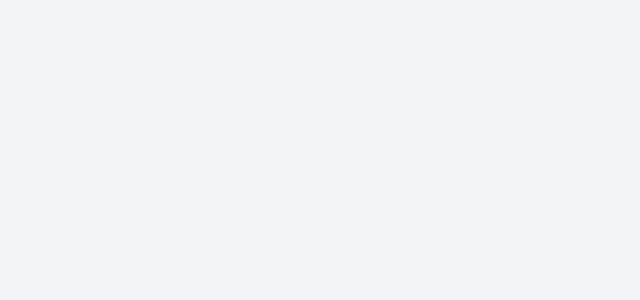
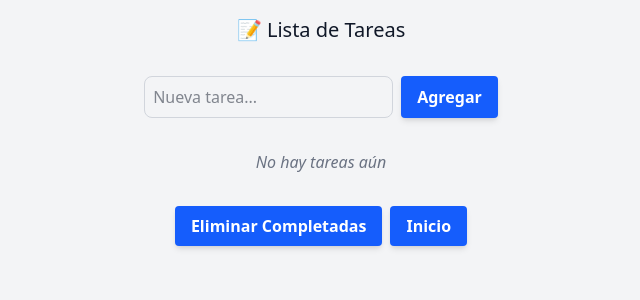
Before and after one commit to JCMeloza/EjerciciosReactJs, a React (Vite) app: page /ejercicio9 in a window 1280 px wide. Before the commit this address had no page. Shown: the top 300 px of the page, without its empty margins (319-959 px from the left). Built offline with nearby package versions, Linux system fonts and the light colour scheme.

Commit message:
Ejercicio 9 añadir tareas

```diff
--- /dev/null
+++ b/src/exercises/Ejercicio9/ListTasks.jsx
@@ -0,0 +1,98 @@
+import { useEffect, useState } from "react";
+import Button from "../../components/button";
+import { useNavigate } from "react-router-dom";
+
+export function ListTasks() {
+    const navigate = useNavigate();
+    const handleGoHome = () => navigate("/");
+
+    // Estado inicial del LocalStorage
+    const [tasks, setTasks] = useState(() => {
+        const saved = localStorage.getItem("tasks");
+        return saved ? JSON.parse(saved) : [];
+    });
+
+    const [newTask, setNewTask] = useState("");
+
+    //guardamos en localstorage cada vez que cambien las tareas
+    useEffect(() => {
+        localStorage.setItem("tasks", JSON.stringify(tasks));
+    }, [tasks]);
+
+    // añadir tareas
+    const addTask = () => {
+        if (newTask.trim() === "") return;
+        setTasks([...tasks, { text: newTask, completed: false }]);
+        setNewTask("");
+    };
+
+    //alterar entre completadas  y no completadas
+
+    const toggleTask = (index) => {
+        const updated = [...tasks];
+        updated[index].completed = !updated[index].completed;
+        setTasks(updated);
+    };
+
+    // Eliminar tareas completadas
+    const clearCompleted = () => {
+        setTasks(tasks.filter((t) => !t.completed));
+    };
+
+    // Enter = añadir tarea
+    const handleKeyPress = (e) => {
+        if (e.key === "Enter") addTask();
+    };
+
+    return (
+        <div className="p-4 flex flex-col items-center gap-4">
+            <h2 className="text-xl mb-4">📝 Lista de Tareas</h2>
+
+            <div className="flex gap-2">
+                <input
+                    type="text"
+                    value={newTask}
+                    onChange={(e) => setNewTask(e.target.value)}
+                    onKeyDown={handleKeyPress}
+                    placeholder="Nueva tarea..."
+                    className="border border-gray-300 rounded-lg p-2 focus:outline-none focus:ring-2 focus:ring-violet-400"
+                />
+                <Button label="Agregar" onClick={addTask} />
+            </div>
+
+            <ul className="w-full max-w-md text-left mt-4">
+                {tasks.length === 0 && (
+                    <p className="text-gray-500 italic text-center">
+                        No hay tareas aún
+                    </p>
+                )}
+                {tasks.map((task, i) => (
+                    <li
+                        key={i}
+                        className="flex items-center gap-2 p-1 border-b border-gray-200"
+                    >
+                        <input
+                            type="checkbox"
+                            checked={task.completed}
+                            onChange={() => toggleTask(i)}
+                        />
+                        <span
+                            className={`flex-1 ${
+                                task.completed
+                                    ? "line-through text-gray-400"
+                                    : ""
+                            }`}
+                        >
+                            {task.text}
+                        </span>
+                    </li>
+                ))}
+            </ul>
+
+            <div className="flex gap-2 mt-4">
+                <Button label="Eliminar Completadas" onClick={clearCompleted} />
+                <Button label="Inicio" onClick={handleGoHome} />
+            </div>
+        </div>
+    );
+}
--- /dev/null
+++ b/src/exercises/Ejercicio9/index.jsx
@@ -0,0 +1,5 @@
+import { ListTasks } from "./ListTasks";
+
+export default function Ejercicio9() {
+    return <ListTasks />;
+}
--- a/src/router/routes.jsx
+++ b/src/router/routes.jsx
@@ -10,6 +10,7 @@ import Ejercicio5 from "../exercises/Ejercicio5";
 import Ejercicio6 from "../exercises/Ejercicio6";
 import Ejercicio7 from "../exercises/Ejercicio7";
 import Ejercicio8 from "../exercises/Ejercicio8";
+import Ejercicio9 from "../exercises/Ejercicio9";
 
 export default function AppRoutes() {
 	return (
@@ -23,6 +24,7 @@ export default function AppRoutes() {
 			<Route path="/ejercicio6" element={<Ejercicio6 />} />
 			<Route path="/ejercicio7" element={<Ejercicio7 />} />
 			<Route path="/ejercicio8" element={<Ejercicio8 />} />
+			<Route path="/ejercicio9" element={<Ejercicio9 />} />
 		</Routes>
 	);
 }
```
